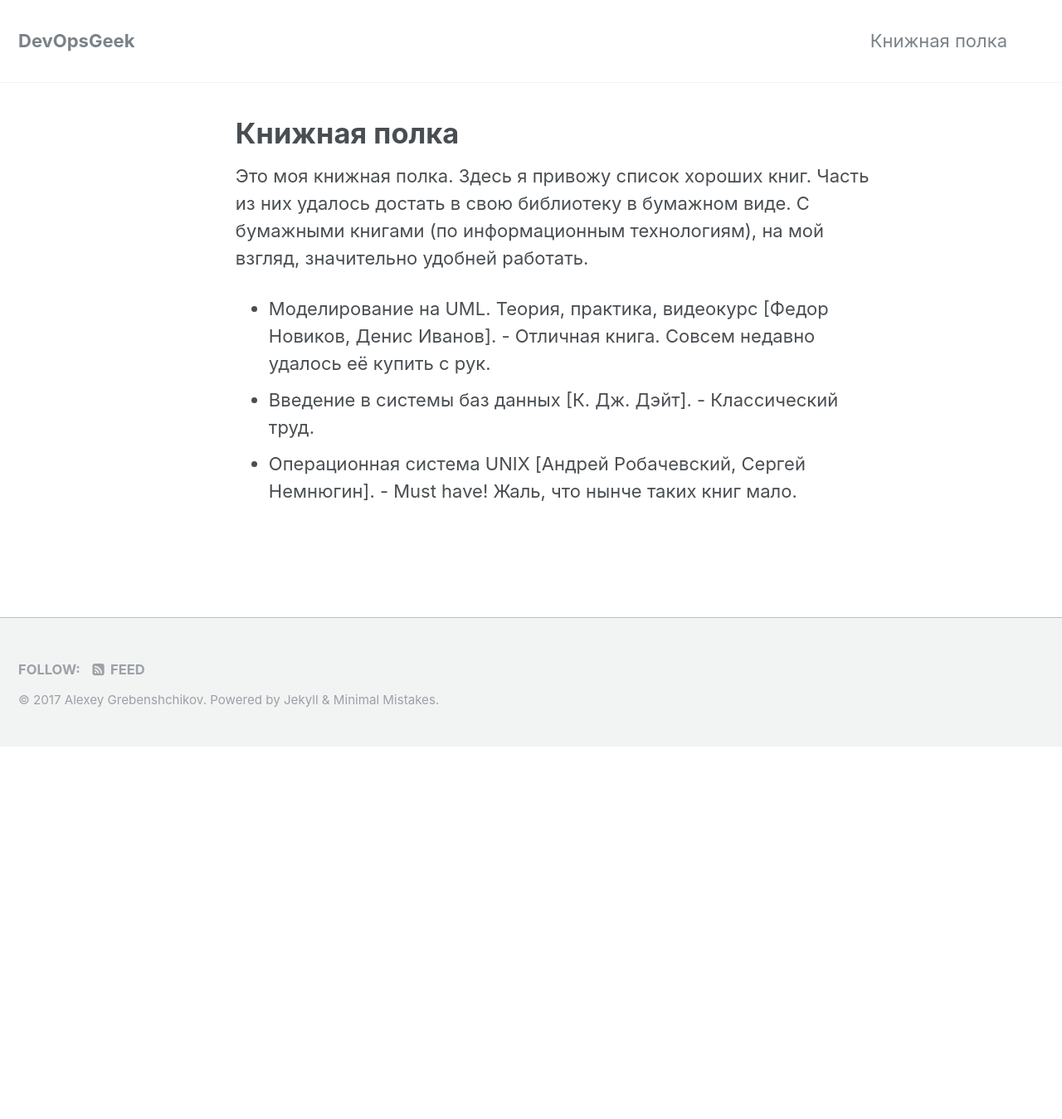
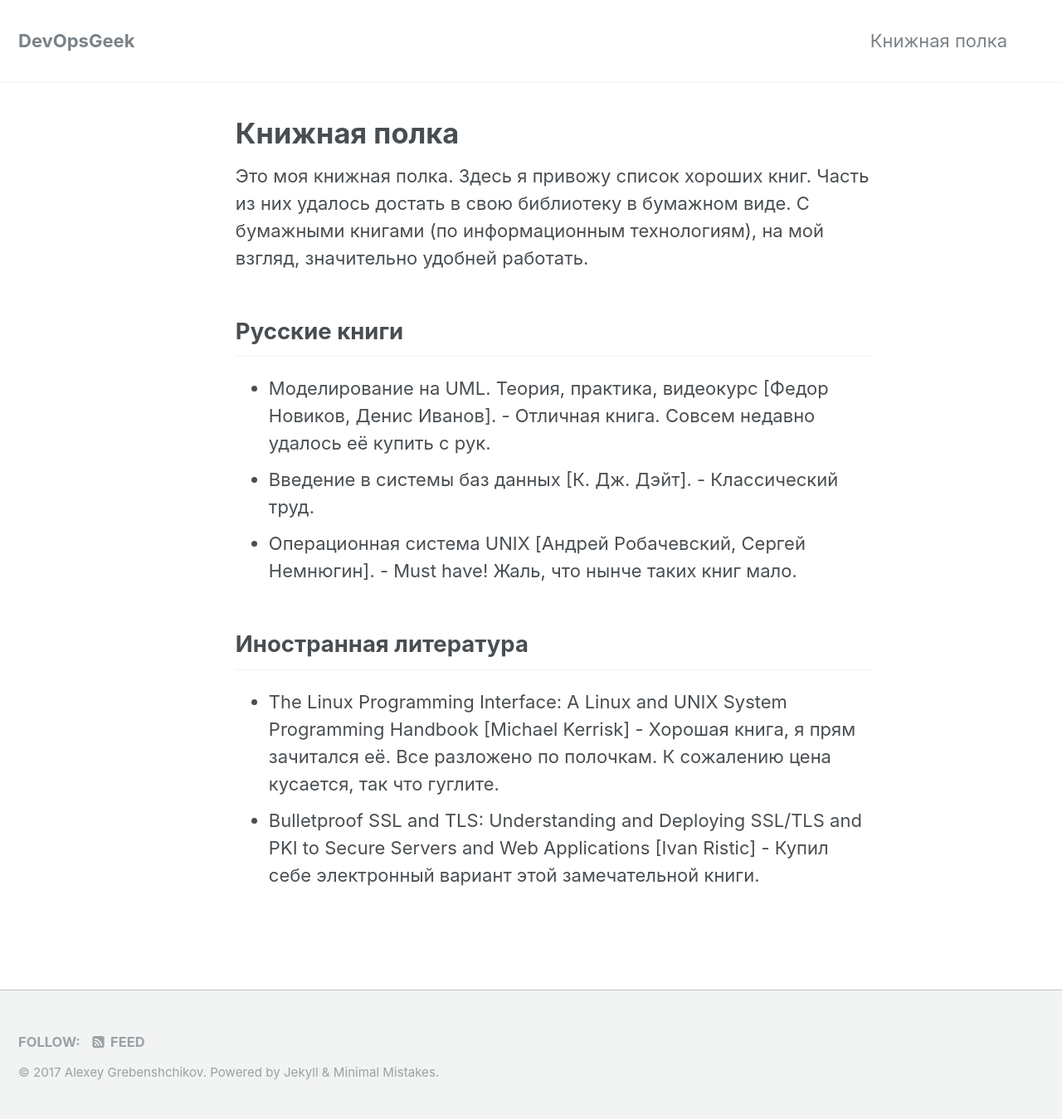
Before and after one commit to LiveStalker/devopsgeek, a Jekyll site: the page built from _pages/bookshelf.md, in a window 1280 px wide. Shown: the whole page at 83% size. Built offline with Jekyll 4.4.1, drawn with Linux system fonts in a browser that asks for light colours; before the commit the page ends 900 px from its top, so only the background shows below that.

```diff
--- a/_pages/bookshelf.md
+++ b/_pages/bookshelf.md
@@ -6,6 +6,13 @@ layout: single
 
 Это моя книжная полка. Здесь я привожу список хороших книг. Часть из них удалось достать в свою библиотеку в бумажном виде. С бумажными книгами (по информационным технологиям), на мой взгляд, значительно удобней работать.
 
+## Русские книги
+
 * Моделирование на UML. Теория, практика, видеокурс [Федор Новиков, Денис Иванов]. - Отличная книга. Совсем недавно удалось её купить с рук.
 * Введение в системы баз данных [К. Дж. Дэйт]. - Классический труд.
 * Операционная система UNIX [Андрей Робачевский, Сергей Немнюгин]. - Must have! Жаль, что нынче таких книг мало.
+
+## Иностранная литература
+
+* The Linux Programming Interface: A Linux and UNIX System Programming Handbook [Michael Kerrisk] - Хорошая книга, я прям зачитался её. Все разложено по полочкам. К сожалению цена кусается, так что гуглите.
+* Bulletproof SSL and TLS: Understanding and Deploying SSL/TLS and PKI to Secure Servers and Web Applications [Ivan Ristic] - Купил себе электронный вариант этой замечательной книги.
```
Also changed, not shown: _posts/2017-03-03-iis-shared-configuration-reset.md (added, +31 -0 lines).
